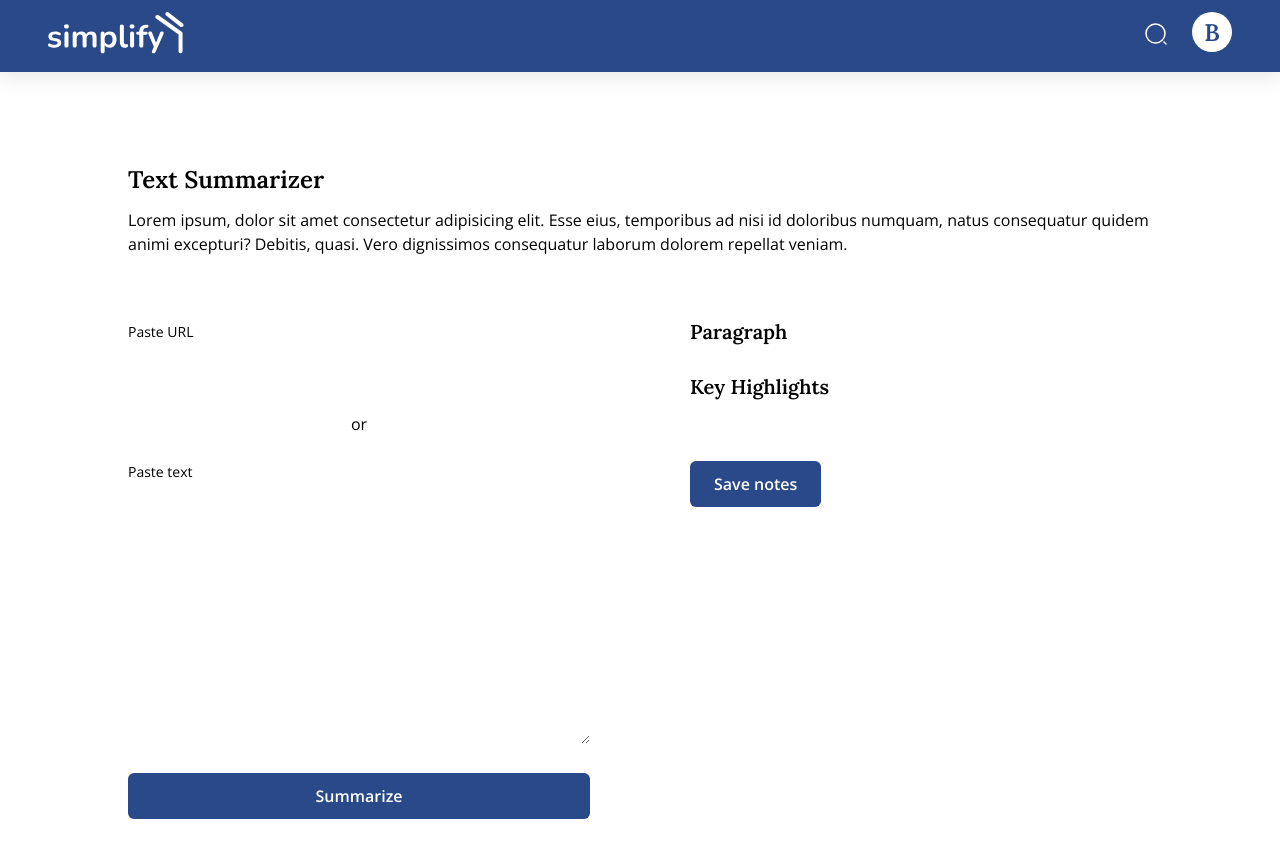
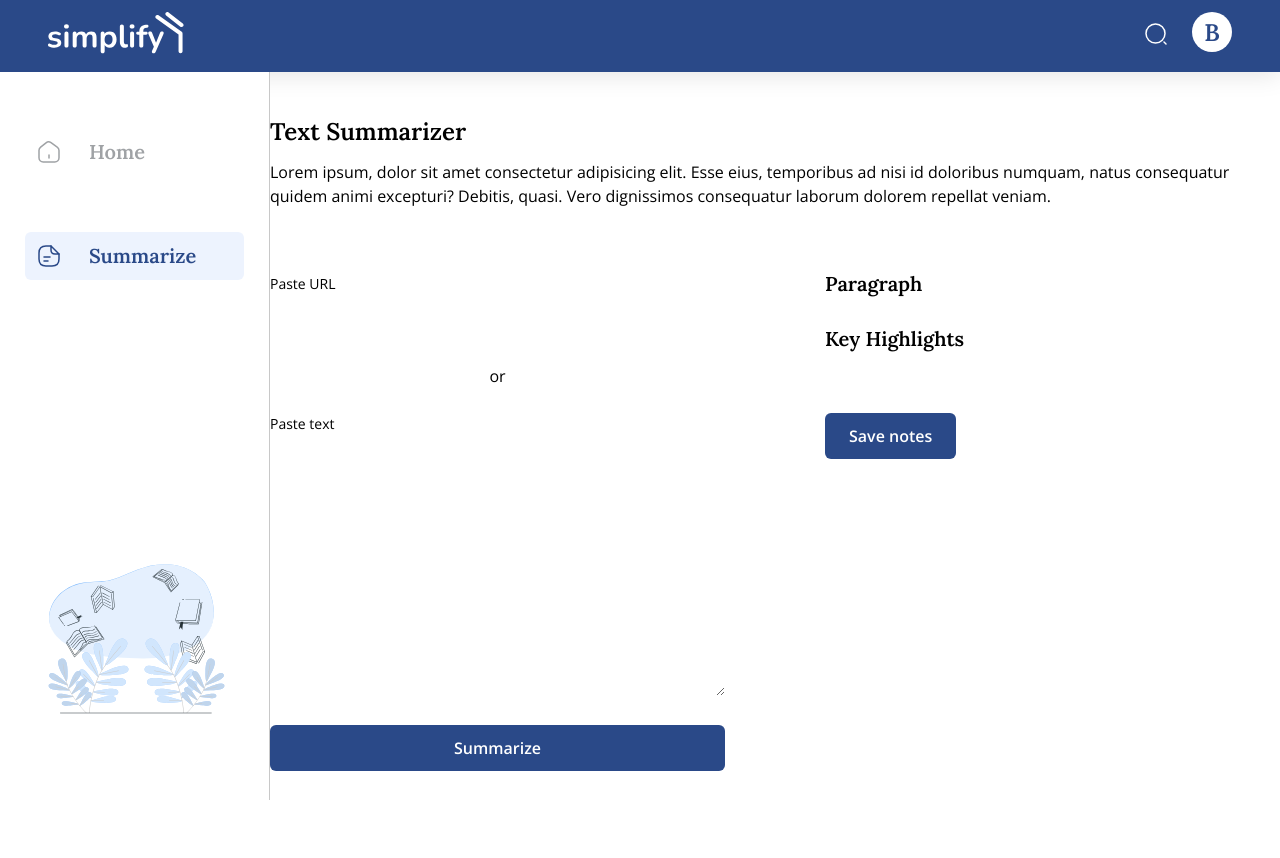
Before and after one commit to lam-brian/Simplify, a React (Create React App) app in the folder client/: page /summarize in a window 1280 px wide. Both pictures are taken after a click on the button "Log in". Shown: the top 858 px of the page. After the commit the page ends 819 px from the top, so only its background shows below. Built offline with nearby package versions, Linux system fonts and the light colour scheme.

Commit message:
add nav bar

```diff
--- a/client/src/components/Layout/Header.js
+++ b/client/src/components/Layout/Header.js
@@ -11,7 +11,6 @@ import styles from "./Header.module.css";
 
 const Header = () => {
   const dispatch = useDispatch();
-
   const isLoggedIn = useSelector((state) => state.login.isLoggedIn);
 
   const [modalOpen, setModalOpen] = useState(false);
@@ -26,6 +25,7 @@ const Header = () => {
       >
         Log in
       </Button>
+
       <Button
         onClick={() => {
           setModalOpen(true);
--- a/client/src/components/Layout/Header.module.css
+++ b/client/src/components/Layout/Header.module.css
@@ -1,9 +1,12 @@
 .header {
+  position: sticky;
+  top: 0;
   max-width: 100%;
   padding: 1.2rem 4.8rem;
   display: flex;
   justify-content: space-between;
   box-shadow: 0px 4px 24px rgba(0, 0, 0, 0.1);
+  background-color: var(--primary-white);
 }
 
 .actions {
--- a/client/src/components/Layout/Layout.js
+++ b/client/src/components/Layout/Layout.js
@@ -10,8 +10,10 @@ const Layout = ({ children }) => {
   return (
     <>
       <Header />
-      {isLoggedIn && <MainNavigation />}
-      <main className={styles.main}>{children}</main>
+      <div className={styles.container}>
+        {isLoggedIn && <MainNavigation />}
+        <main className={styles.main}>{children}</main>
+      </div>
     </>
   );
 };
--- a/client/src/components/Layout/Layout.module.css
+++ b/client/src/components/Layout/Layout.module.css
@@ -1,3 +1,7 @@
+.container {
+  display: flex;
+}
+
 .main {
   max-width: 80%;
   margin: 4.8rem auto;
--- a/client/src/components/Layout/MainNavigation.js
+++ b/client/src/components/Layout/MainNavigation.js
@@ -1,18 +1,35 @@
 import { NavLink } from "react-router-dom";
 
-// import { ReactComponent as HomeIcon } from "../../images/icons/home.svg";
+import { ReactComponent as HomeIcon } from "../../images/icons/home.svg";
+import { ReactComponent as DocumentIcon } from "../../images/icons/document-text.svg";
+import { illustrations } from "../../images";
+import styles from "./MainNavigation.module.css";
 
 const MainNavigation = () => {
   return (
-    <nav>
+    <nav className={styles.nav}>
       <ul>
         <li>
-          <NavLink></NavLink>
+          <NavLink
+            className={(navData) => (navData.isActive ? styles.active : "")}
+            to="/home"
+          >
+            <HomeIcon />
+            Home
+          </NavLink>
         </li>
         <li>
-          <NavLink></NavLink>
+          <NavLink
+            className={(navData) => (navData.isActive ? styles.active : "")}
+            to="/summarize"
+          >
+            <DocumentIcon />
+            Summarize
+          </NavLink>
         </li>
       </ul>
+
+      <img src={illustrations.books} alt="" />
     </nav>
   );
 };
--- /dev/null
+++ b/client/src/components/Layout/MainNavigation.module.css
@@ -0,0 +1,49 @@
+.nav {
+  position: sticky;
+  top: 72px;
+  height: calc(100vh - 72px);
+  max-width: 27rem;
+  padding: 5.6rem 2.5rem;
+  background-color: var(--primary-white);
+  border-right: 1px solid #c8c8c8;
+  display: flex;
+  flex-direction: column;
+  justify-content: space-between;
+  gap: 2.4rem;
+}
+
+.nav ul {
+  display: flex;
+  flex-direction: column;
+  gap: 5.6rem;
+  list-style: none;
+}
+
+.nav a:link,
+.nav a:visited {
+  transition: all 0.3s ease-out;
+  display: flex;
+  align-items: center;
+  gap: 2.8rem;
+  font-size: 2rem;
+  text-decoration: none;
+  font-family: var(--font-fam-lora);
+  color: var(--primary-grey-dark);
+  padding: 1.2rem;
+  border-radius: 6px;
+}
+
+.nav svg {
+  stroke: var(--primary-grey-dark);
+}
+
+.nav a:hover,
+.nav a:active,
+.nav a.active {
+  background-color: var(--primary-blue-light);
+  color: var(--primary-blue-dark);
+}
+
+.nav a.active svg {
+  stroke: var(--primary-blue-dark);
+}
--- a/client/src/index.css
+++ b/client/src/index.css
@@ -5,7 +5,8 @@
   /* colors */
   --primary-blue-dark: #2a4988;
   --primary-blue-light: #edf3fe;
-  --primary-grey: #808081;
+  --primary-grey-dark: #9fa2a5;
+  --primary-grey-light: #808081;
   --primary-black: #252428;
   --primary-white: #fff;
   --state-red: #dd4d42;
```
Also changed, not shown: client/src/images/icons/document-text.svg, client/src/images/icons/home.svg.
